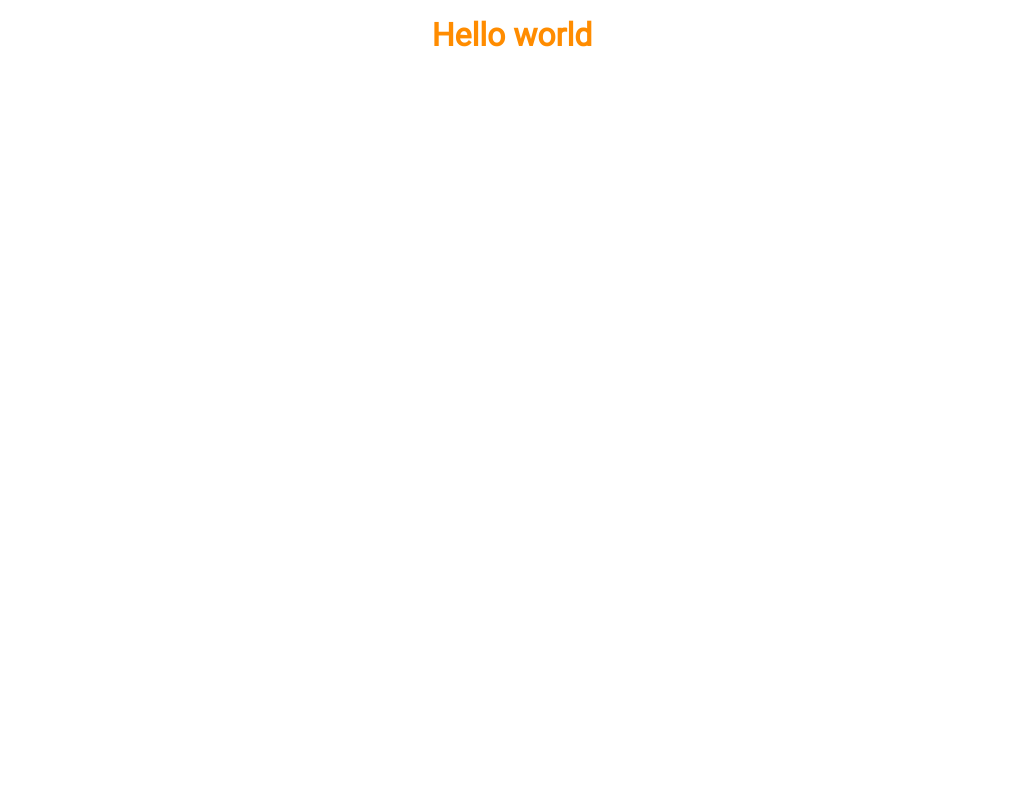
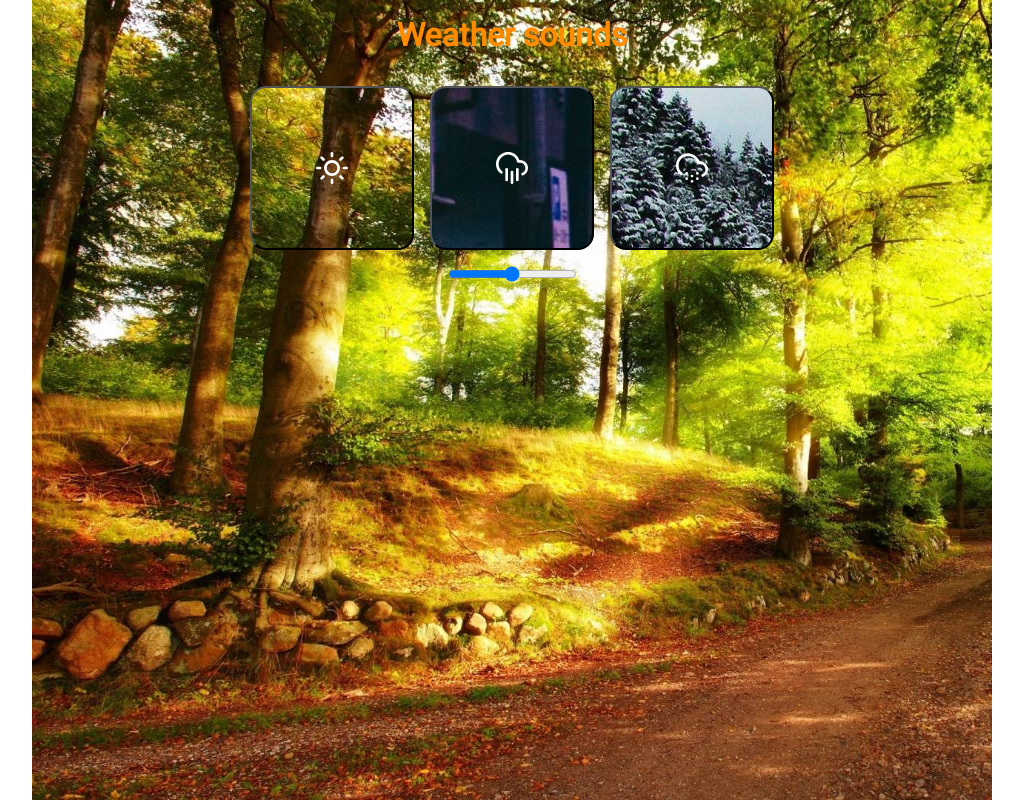
Before and after one commit to LisPavel/rs-m2-wepback-hw, a React app: page / in a window 1280 px wide. Shown: the whole page, without its empty margins (128-1151 px from the left). Built offline with nearby package versions, Linux system fonts and the light colour scheme.

Commit message:
feat: add initial template and styles

```diff
--- a/src/App.jsx
+++ b/src/App.jsx
@@ -3,7 +3,13 @@ import React from "react";
 export const App = () => {
   return (
     <>
-      <h1>Hello world</h1>
+      <h1 className="text-xl ">Weather sounds</h1>
+      <div className="btn-container">
+        <button className="summer"></button>
+        <button className="rain"></button>
+        <button className="winter"></button>
+      </div>
+      <input type="range" name="sound" id="sound" />
     </>
   );
 };
--- a/src/index.scss
+++ b/src/index.scss
@@ -12,11 +12,69 @@
 body {
   font-family: "Roboto", sans-serif;
   max-width: 960px;
-  margin: 1rem auto;
+  margin-inline: auto;
+  width: 100vw;
+  height: 100vh;
 }
 
 h1 {
+  margin-top: 1rem;
   text-align: center;
   margin-bottom: 1rem;
   color: darkorange;
 }
+
+#app {
+  display: flex;
+  flex-direction: column;
+  gap: 1rem;
+  width: 100%;
+  height: 100%;
+  background-image: url("./assets/summer-bg.jpg") ;
+  background-repeat: no-repeat;
+  background-size: cover;
+}
+
+.btn-container {
+  display: flex;
+  gap: 1rem;
+  justify-content: center;
+}
+
+button {
+  padding: 4rem;
+  border-radius: 1rem;
+
+  &::after {
+    content: "";
+    display: block;
+    background-repeat: no-repeat;
+    background-position: center;
+    background-size: cover;
+    width: 2rem;
+    height: 2rem;
+  }
+
+  &.summer {
+    background-image: url("./assets/summer-bg.jpg");
+    &::after {
+      background-image: url("./assets/icons/sun.svg");
+    }
+  }
+  &.rain {
+    background-image: url("./assets/rainy-bg.jpg");
+    &::after {
+      background-image: url("./assets/icons/cloud-rain.svg");
+    }
+  }
+  &.winter {
+    background-image: url("./assets/winter-bg.jpg");
+    &::after {
+      background-image: url("./assets/icons/cloud-snow.svg");
+    }
+  }
+}
+
+#sound {
+  align-self: center;
+}
```
